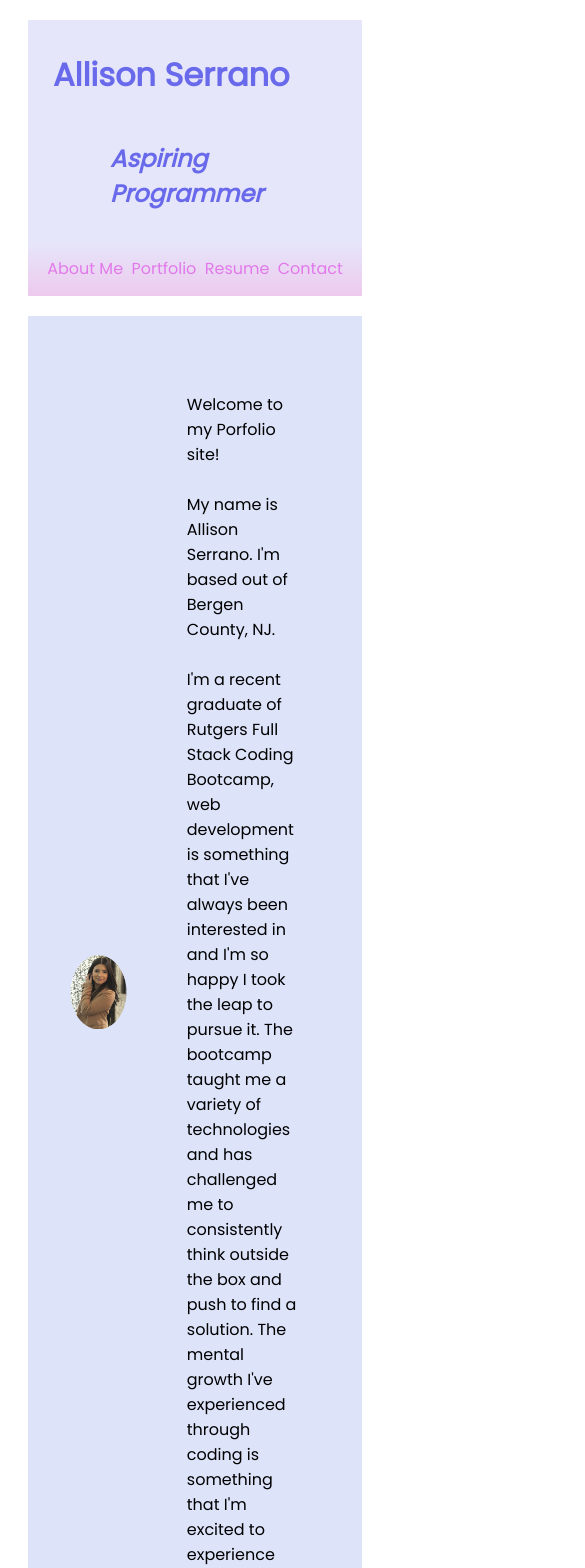
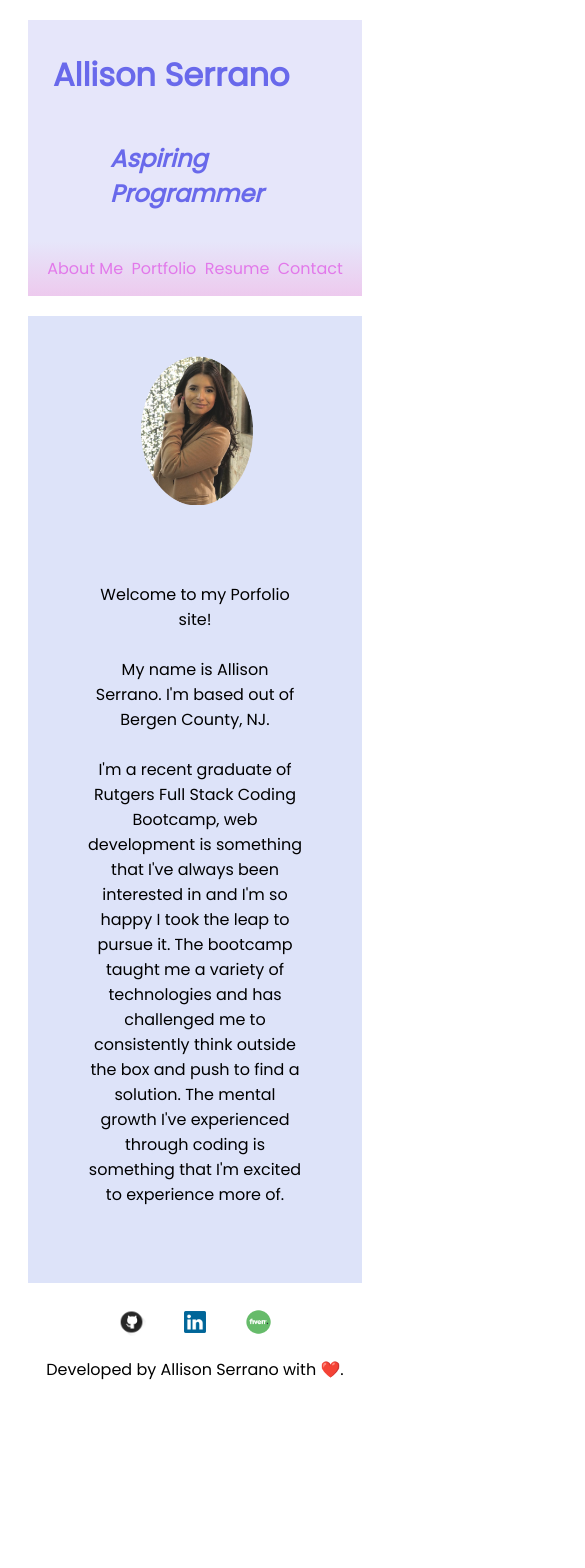
Before and after one commit to Allicris/allison-cristine, a React (Vite) app: page / in a window 390 px wide. Shown: the top 1568 px of the page, 585 px wide, since content can reach past the window. After the commit the page ends 1398 px from the top, so only its background shows below. Built offline with nearby package versions, Linux system fonts and the light colour scheme.

Commit message:
added media queries and more content in footer

```diff
--- a/src/components/Footer.jsx
+++ b/src/components/Footer.jsx
@@ -1,21 +1,24 @@
 import '../styles/Footer.css'
 import github from '../../public/images/github-icon.png';
 import linkedin from '../../public/images/linkedin-icon.png';
-import facebook from '../../public/images/facebook-icon.png';
+import fiverr from '../../public/images/fiverr.png';
 
 export default function Footer() {
   return (
     // <p> my links and icons will be here </p>
+    <div>
     <div className='icons'>
-        <a href='https://github.com/Allicris'>
+        <a className='github' href='https://github.com/Allicris'>
           <img src={github}></img>
         </a>
         <a href='https://www.linkedin.com/feed/'>
           <img src={linkedin}></img>
         </a>
-        <a href='https://www.facebook.com/allisonbabey'>
-        <img src={facebook}></img>
+        <a className='fiverr' href='https://www.fiverr.com/allicris11?up_rollout=true'>
+          <img src={fiverr}></img>
         </a>
+      </div>
+      <p className='footer-text'> Developed by Allison Serrano with ❤️.</p>
       </div>
   );
 }
--- a/src/styles/About.css
+++ b/src/styles/About.css
@@ -1,4 +1,3 @@
-
 .about-me {
   background-color: rgb(221, 227, 249);
   font-family: Poppins, sans-serif;
@@ -9,12 +8,26 @@
   justify-content: space-between;
 }
 
- img {
-max-width: 20%;
-max-height: 20%;
-padding: 20px;
+img {
+  max-width: 15%;
+  max-height: 20%;
+  padding: 7%;
+  display: block;
+  margin: auto;
 }
 
-  .about-me p {
-   padding: 40px;
+.about-me p {
+  padding: 40px;
+}
+
+@media only screen and (max-width: 700px) {
+  .about-me {
+    display: block;
+    text-align: center;
   }
+
+  img {
+    max-width: 40%;
+    max-height: auto;
+  }
+}
--- a/src/styles/Footer.css
+++ b/src/styles/Footer.css
@@ -1,16 +1,29 @@
 .icons {
   display: flex;
-  justify-content: space-evenly;
-  margin-left: 600px;
-  margin-right: 600px;
+  align-items: center;
+  justify-content: center;
+  margin: auto;
   list-style: none;
 }
 
 
-.icons img {
-  max-width: 170%;
+.icons a {
+  max-width: 15%;
 }
 
 .icons img:hover {
   cursor: pointer;
 }
+
+.github {
+  min-width: 19%;
+}
+
+.fiverr {
+  min-width: 19%;
+}
+
+.footer-text {
+  text-align: center;
+  font-family: Poppins, sans-serif;
+}
```
Also changed, not shown: public/images/fiverr.png (added).
